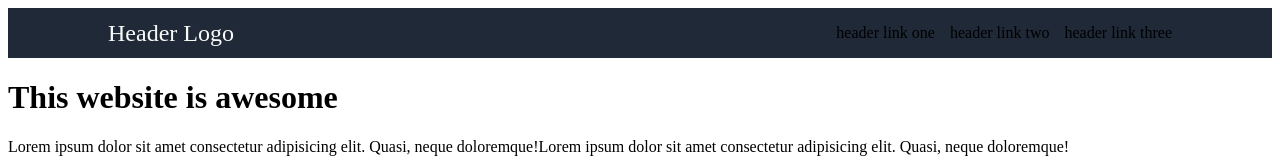
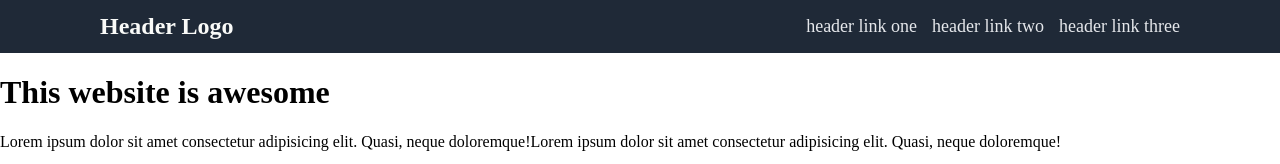
Before and after one commit to kushtaoleh/landing-page-kushta, a plain HTML site: page index.html in a window 1280 px wide. Shown: the top 164 px of the page. Drawn offline with Linux system fonts and the light colour scheme.

Commit message:
Added links to top section and styled them
Also added style to Logo

```diff
--- a/index.html
+++ b/index.html
@@ -12,9 +12,9 @@
             <div class="logo">Header Logo</div>
             <div class="links">
                 <ul>
-                    <li>header link one</li>
-                    <li>header link two</li>
-                    <li>header link three</li>
+                    <li><a href="#">header link one</a></li>
+                    <li><a href="#">header link two</a></li>
+                    <li><a href="#">header link three</a></li>
                 </ul>
             </div>
         </div>
--- a/style.css
+++ b/style.css
@@ -2,7 +2,11 @@ body{
     display: flex;
     flex-direction: column;
     height: 100vh;
+    margin: 0;
 }
+a {
+    text-decoration: none; /* no underline */
+  }
 ul{
     list-style-type: none;
     display: flex;
@@ -22,5 +26,10 @@ header{
 .top > .logo{
     color: #F9FAF8;
     font-size: 24px;
+    font-weight: bold;
     margin-left: 100px;
 }
+.links > ul > li > a{
+    color: #E5E7EB;
+    font-size: 18px;
+}
```
